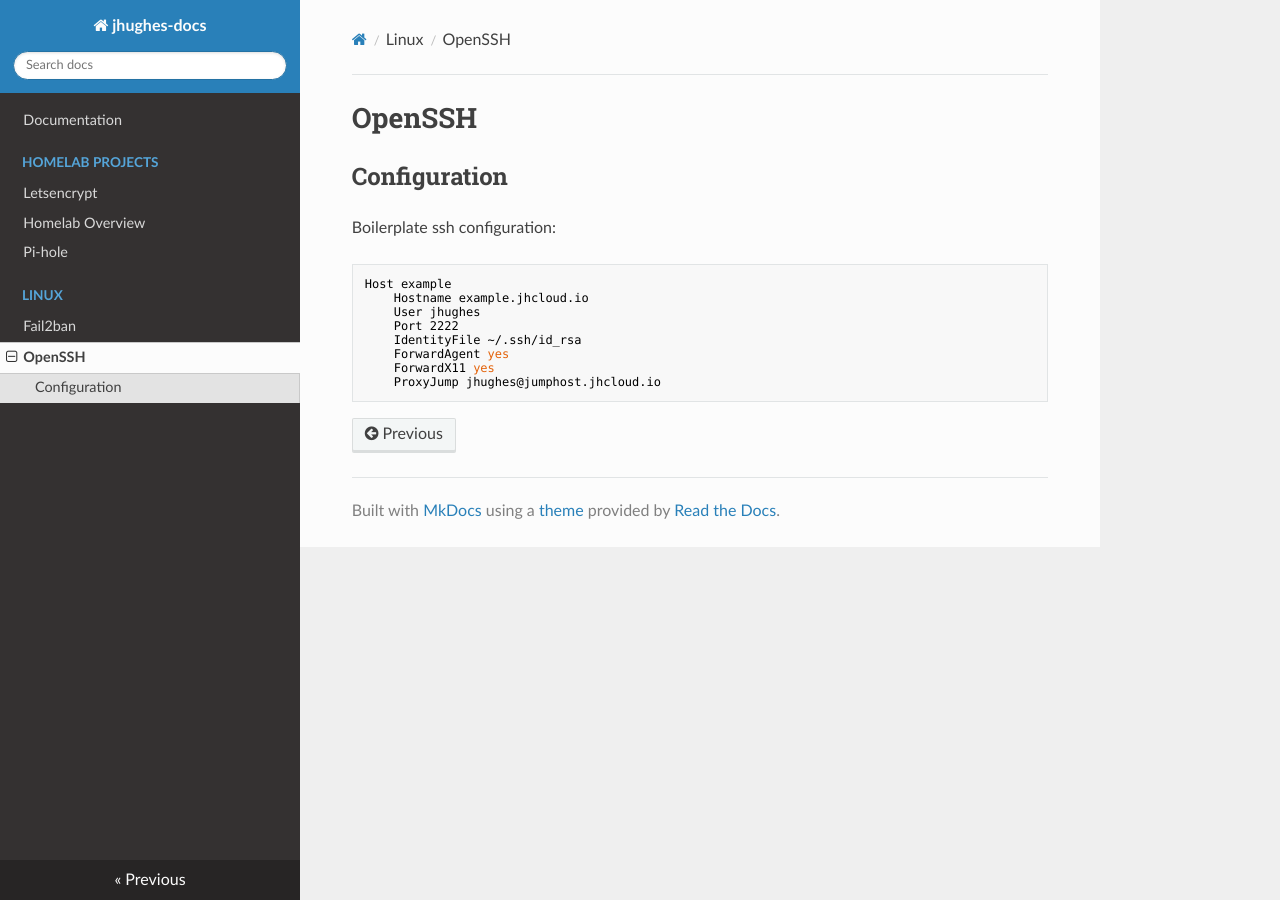
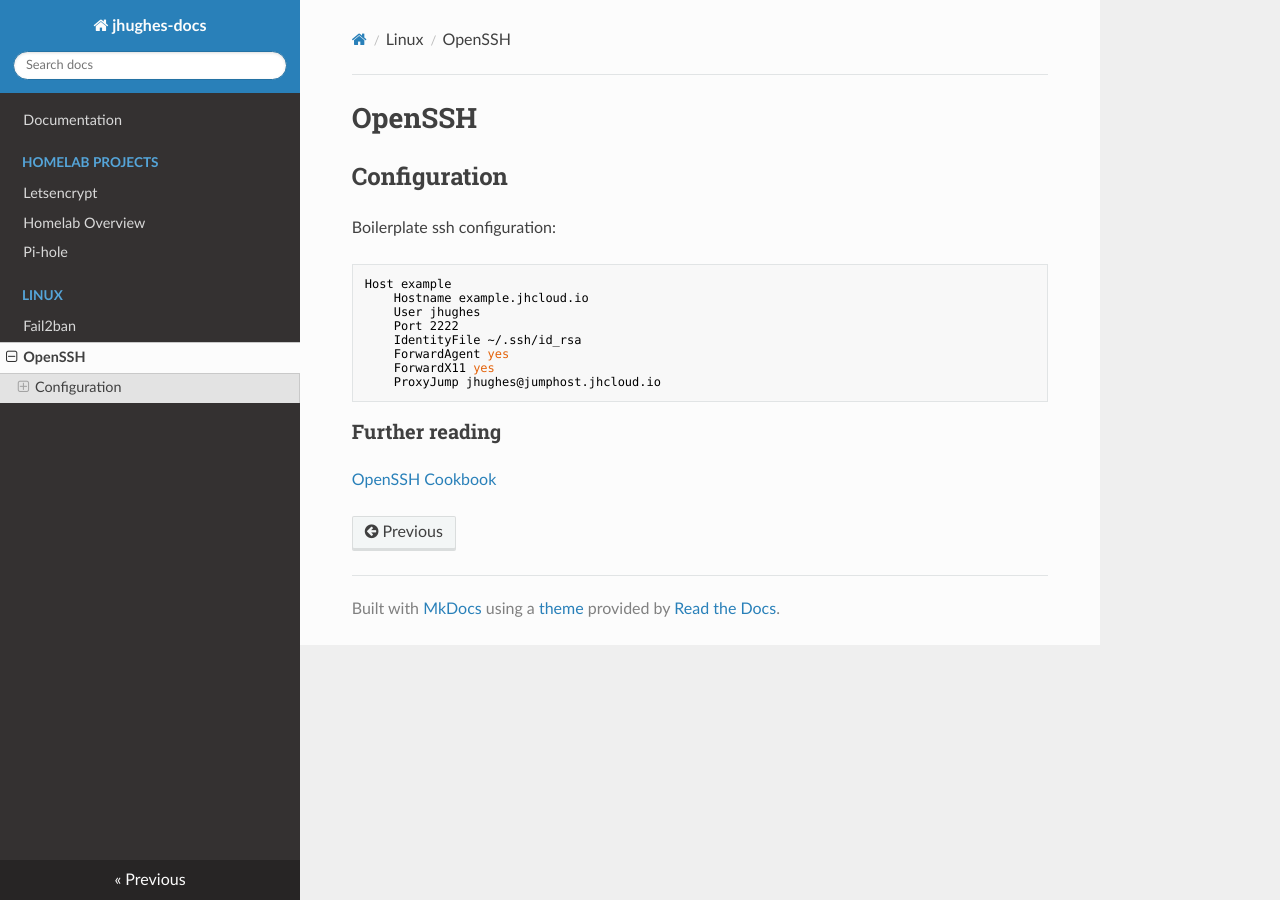
Before and after one commit to jackson-hughes/documentation, an MkDocs documentation site: the page built from docs/linux/ssh.md, in a window 1280 px wide. Built offline with MkDocs 1.6.1, drawn with Linux system fonts in a browser that asks for light colours; nearby versions of some CDN libraries.

Commit message:
Add further reading to SSH

```diff
--- a/docs/linux/ssh.md
+++ b/docs/linux/ssh.md
@@ -12,3 +12,7 @@ Boilerplate ssh configuration:
         ForwardAgent yes
         ForwardX11 yes
         ProxyJump jhughes@jumphost.jhcloud.io
+
+### Further reading
+
+[OpenSSH Cookbook](https://en.wikibooks.org/wiki/OpenSSH/Cookbook/Proxies_and_Jump_Hosts)
```
